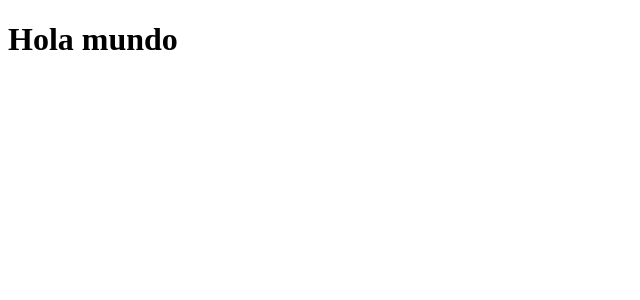
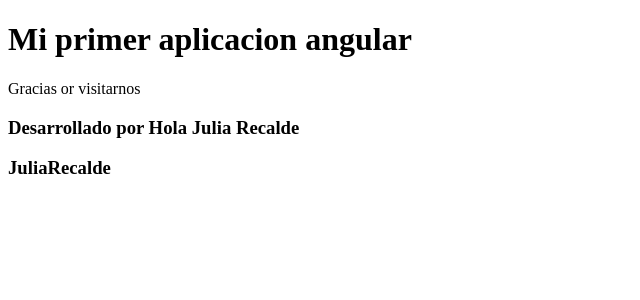
Before and after one commit to JuliiRecalde/JuliaRecaldeTWJ-2017, an Angular app in the folder 04-Angular/A-Web/: page / in a window 1280 px wide. Shown: the top 300 px of the page, without its empty margins (0-640 px from the left). Built offline with nearby package versions, Linux system fonts and the light colour scheme.

Commit message:
configuración app.component.html

```diff
--- a/04-Angular/A-Web/src/app/app.component.html
+++ b/04-Angular/A-Web/src/app/app.component.html
@@ -1,3 +1,11 @@
 <h1> Mi primer aplicacion angular </h1>
 
 <p> Gracias or visitarnos </p>
+
+<!-- // {{}} metodos y propiedades dentro del componente-->
+<h3> Desarrollado por {{saludar(usuario.nombre, usuario.apellido)}}</h3>
+
+<!-- NO SE DEBE DECLARAR ASI -->
+<!--  <h3> {{usuario.nombre ,  usuario.apellido}}</h3>-->
+<!--  <h3> {{usuario.nombre + "  " +  usuario.apellido}}</h3>-->
+<h3> {{usuario.nombre + usuario.apellido}}</h3>
--- a/04-Angular/A-Web/src/app/app.component.ts
+++ b/04-Angular/A-Web/src/app/app.component.ts
@@ -2,7 +2,7 @@
 
 @Component({
   selector: 'app-root',
-  template: '<h1>Hola mundo</h1>',
+  templateUrl: './app.component.html',
   styleUrls: ['./app.component.css']
 })
 export class AppComponent {
```
